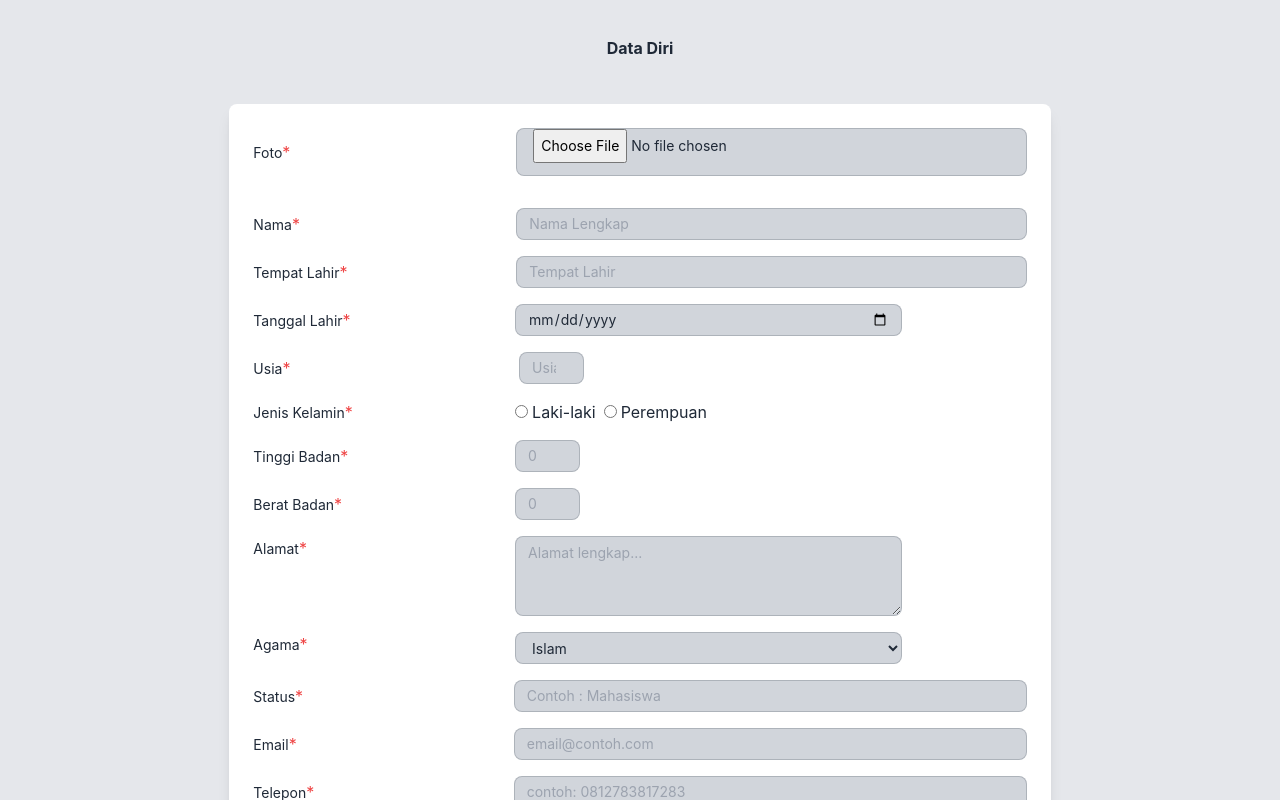
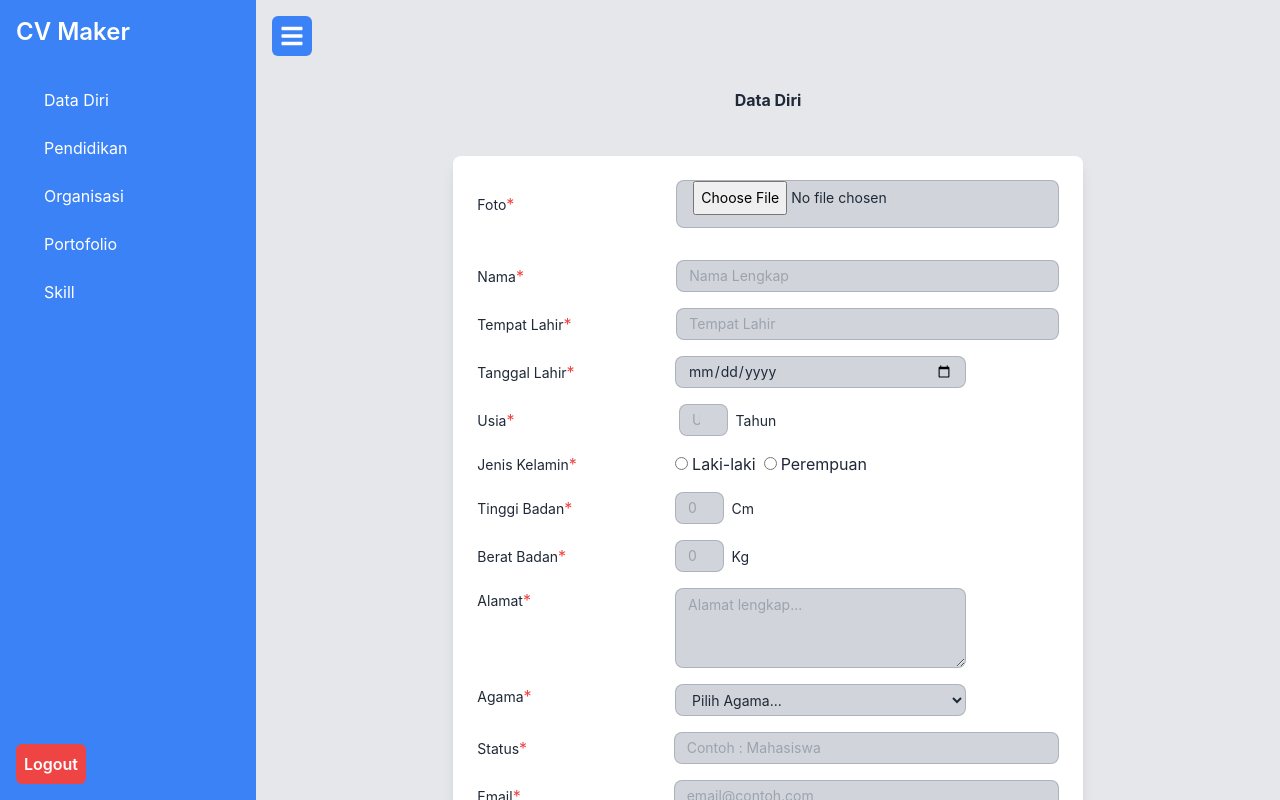
Before and after one commit to vikripermana21/PersonalWeb-Helsa, a React (Create React App) app in the folder frontend/: page /datadiri/create in a window 1280 px wide. Shown: the top 800 px of the page. Built offline with nearby package versions, Linux system fonts and the light colour scheme.

Commit message:
rapihin data diri

```diff
--- a/frontend/src/components/DataDiri/dataDiriCreate.js
+++ b/frontend/src/components/DataDiri/dataDiriCreate.js
@@ -2,6 +2,8 @@ import React, { useState, useEffect } from "react";
 import axios from "axios";
 import { useNavigate } from "react-router-dom";
 import '../../styles/style.css';
+import { FaBars } from 'react-icons/fa';
+import Sidebar from "../Navigation/sidebar";
 
 const DataDiriCreate = () => {
   const [id_akun, setIdAkun] = useState("");
@@ -22,6 +24,7 @@ const DataDiriCreate = () => {
   const [linkedin, setLinkedin] = useState("");
   const [github, setGithub] = useState("");
   const [msg, setMsg] = useState("");
+  const [isSidebarVisible, setIsSidebarVisible] = useState(true);
 
   const navigate = useNavigate();
 
@@ -68,8 +71,20 @@ const DataDiriCreate = () => {
   }
 
   return (
+    <div>
+      <div className={`bg-gray-200 ${isSidebarVisible ? '' : 'h-screen'} flex`}>
+        {isSidebarVisible && <Sidebar />}
+        {/* Main Content */}
+        <main className={`flex-1 p-4 ${isSidebarVisible ? '' : ''}`}>
+          {/* Tombol hamburger untuk menampilkan/sembunyikan sidebar */}
+          <button
+            className="p-2 bg-blue-500 text-white rounded-md mb-4"
+            onClick={() => setIsSidebarVisible(!isSidebarVisible)}
+          >
+            <FaBars size={24} /> {/* Ikon hamburger */}
+          </button>
           <div className="bg-gray-200 h-auto box-border p-4">
-      <div className="flex justify-center items-center mt-5">
+            <div className="flex justify-center items-center">
               <h1>
                 <b>Data Diri</b>
               </h1>
@@ -160,6 +175,9 @@ const DataDiriCreate = () => {
                       onChange={(e) => setUsia(e.target.value)}
                       required
                     />
+                    <label className="w-1/3 ml-2">
+                      <span className="label-text">Tahun</span>
+                    </label>
                   </div>
                   <div className="mb-4">
                     <div className="flex items-center mb-2">
@@ -206,6 +224,9 @@ const DataDiriCreate = () => {
                         onChange={(e) => setTinggiBadan(e.target.value)}
                         required
                       />
+                      <label className="w-1/3 ml-2">
+                        <span className="label-text">Cm</span>
+                      </label>
                     </div>
                   </div>
                   <div className="mb-4">
@@ -221,6 +242,9 @@ const DataDiriCreate = () => {
                         onChange={(e) => setBeratBadan(e.target.value)}
                         required
                       />
+                      <label className="w-1/3 ml-2">
+                        <span className="label-text">Kg</span>
+                      </label>
                     </div>
                   </div>
                   <div className="mb-4">
@@ -249,7 +273,7 @@ const DataDiriCreate = () => {
                         onChange={(e) => setAgama(e.target.value)}
                         required
                       >
-                  <option disabled>Pilih Agama...</option>
+                        <option disabled selected>Pilih Agama...</option>
                         <option value="Islam">Islam</option>
                         <option value="Kristen">Kristen</option>
                         <option value="Katolik">Katolik</option>
@@ -355,6 +379,9 @@ const DataDiriCreate = () => {
             </div>
             <div className="container mx-auto text-center p-2"></div>
           </div>
+        </main>
+      </div>
+    </div>
   );
 };
 
--- a/frontend/src/components/DataDiri/dataDiriEdit.js
+++ b/frontend/src/components/DataDiri/dataDiriEdit.js
@@ -2,6 +2,8 @@ import React, { useState, useEffect } from "react";
 import axios from "axios";
 import { useNavigate, useParams } from "react-router-dom";
 import '../../styles/style.css';
+import { FaBars } from 'react-icons/fa';
+import Sidebar from "../Navigation/sidebar";
 
 const DataDiriEdit = () => {
   const { id_person } = useParams();
@@ -22,6 +24,7 @@ const DataDiriEdit = () => {
   const [linkedin, setLinkedin] = useState("");
   const [github, setGithub] = useState("");
   const [msg, setMsg] = useState("");
+  const [isSidebarVisible, setIsSidebarVisible] = useState(true);
 
   const navigate = useNavigate();
   const baseUrl = 'http://localhost:5000/';
@@ -100,11 +103,23 @@ const DataDiriEdit = () => {
         console.log(error);
     }
   }
-  return <div>
+  return (
+  <div>
+    <div className={`bg-gray-200 ${isSidebarVisible ? '' : 'h-screen'} flex`}>
+      {isSidebarVisible && <Sidebar />}
+      {/* Main Content */}
+      <main className={`flex-1 p-4 ${isSidebarVisible ? '' : ''}`}>
+        {/* Tombol hamburger untuk menampilkan/sembunyikan sidebar */}
+        <button
+          className="p-2 bg-blue-500 text-white rounded-md mb-4"
+          onClick={() => setIsSidebarVisible(!isSidebarVisible)}
+        >
+          <FaBars size={24} /> {/* Ikon hamburger */}
+        </button>
         <div className="bg-gray-200 h-auto box-border p-4">
-      <div className="flex justify-center items-center mt-5">
+          <div className="flex justify-center items-center">
             <h1>
-          <b>Data Diri</b>
+              <b>Edit Data Diri</b>
             </h1>
           </div>
           <div className="flex justify-center items-center p-2 mt-5">
@@ -213,7 +228,7 @@ const DataDiriEdit = () => {
                           value="Laki-Laki"
                           checked={jenis_kelamin === "Laki-Laki"}
                           className="mr-1"
-                      onChange={(e) => setJenisKelamin("Laki-Laki")}
+                          onChange={(e) => setJenisKelamin(e.target.value)}
                         />
                         Laki-laki
                       </label>
@@ -224,7 +239,7 @@ const DataDiriEdit = () => {
                           value="Perempuan"
                           checked={jenis_kelamin === "Perempuan"}
                           className="mr-1"
-                      onChange={(e) => setJenisKelamin("Perempuan")}
+                          onChange={(e) => setJenisKelamin(e.target.value)}
                         />
                         Perempuan
                       </label>
@@ -398,7 +413,10 @@ const DataDiriEdit = () => {
           </div>
           <div className="container mx-auto text-center p-2"></div>
         </div>
-</div>;
+      </main>
+      </div>
+    </div>
+  );
 };
 
 export default DataDiriEdit;
```
Also changed, not shown: 2 other files (tests, documents, lock files or other folders). Lines whose indentation alone changed are shown as unchanged.
